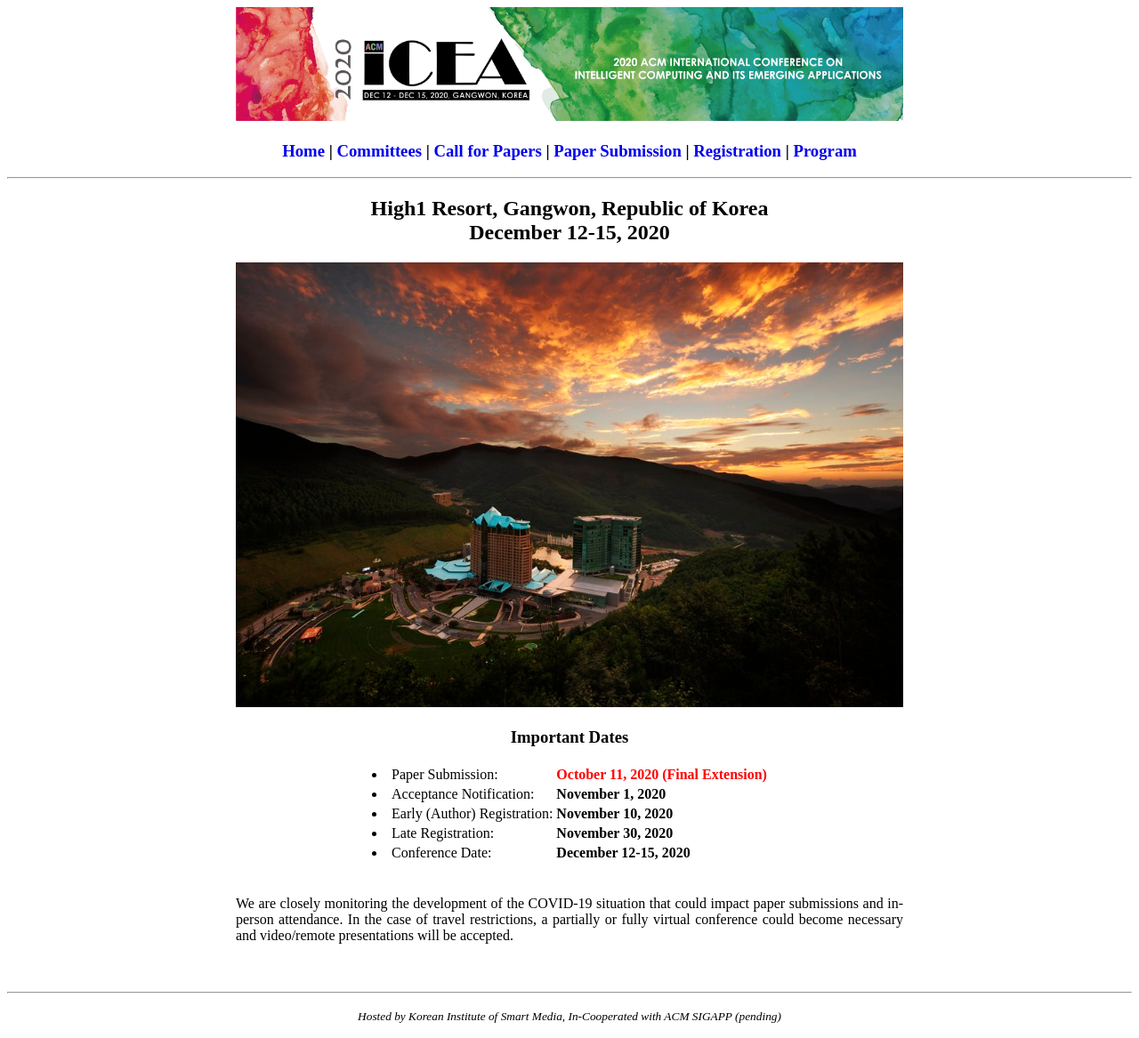
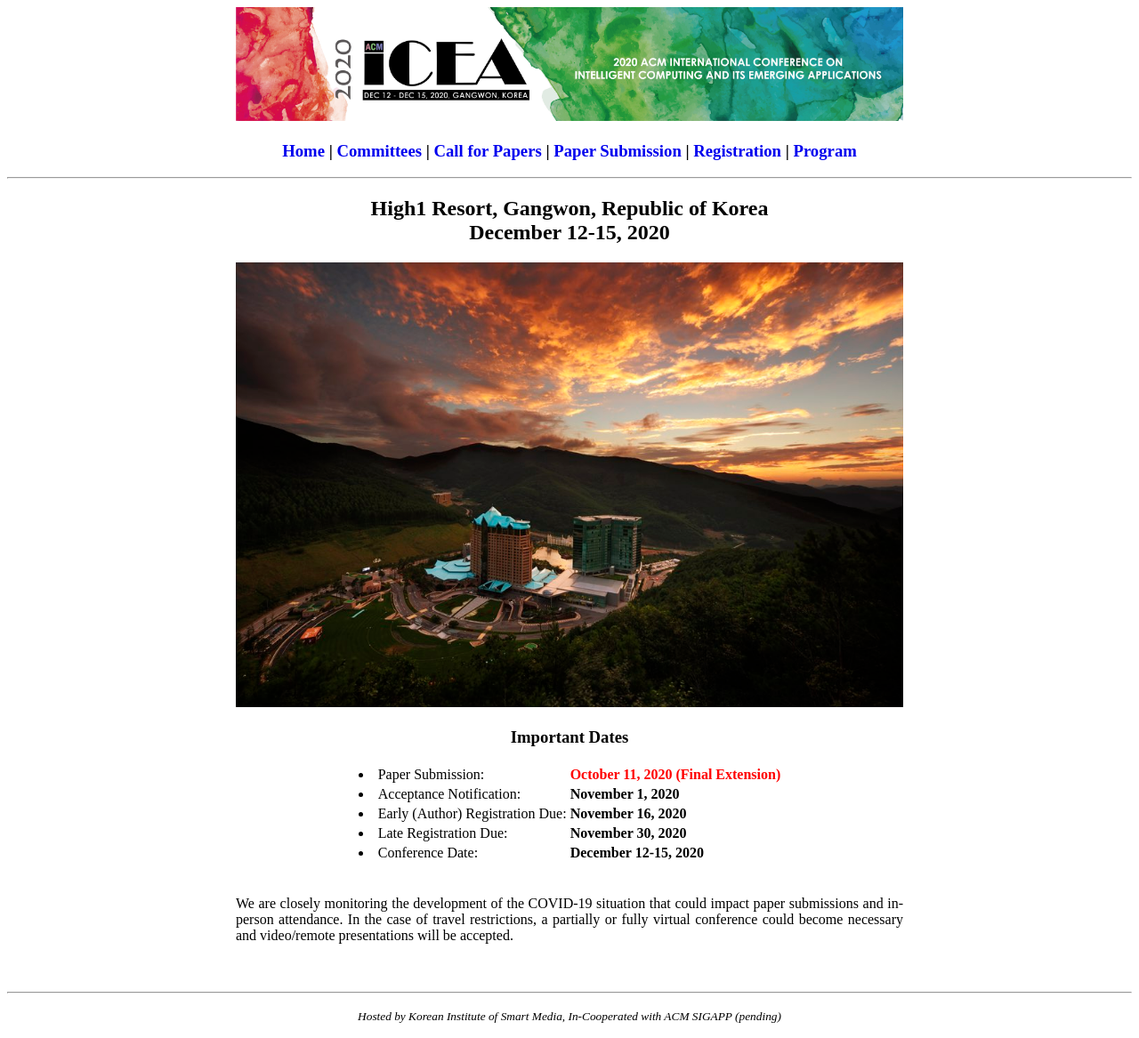
Before and after one commit to icea-conf/2020, a Jekyll site: the page built from index.html, in a window 1280 px wide. Shown: the whole page at 89% size. Built offline with Jekyll 4.4.1, drawn with Linux system fonts in a browser that asks for light colours; the list of posts is cut into pages by our own code.

Commit message:
Update index.html

```diff
--- a/index.html
+++ b/index.html
@@ -35,15 +35,15 @@ title: ICEA 2020
                               </tr>
                               <tr>
                                     <td>
-                                          <li>Early (Author) Registration: </li>
+                                          <li>Early (Author) Registration Due: </li>
                                     </td>
                                     <td>
-                                          <b>November 10, 2020</b>
+                                          <b>November 16, 2020</b>
                                     </td>
                               </tr>
                               <tr>
                                     <td>
-                                          <li>Late Registration: </li>
+                                          <li>Late Registration Due: </li>
                                     </td>
                                     <td>
                                           <b>November 30, 2020</b>
```
